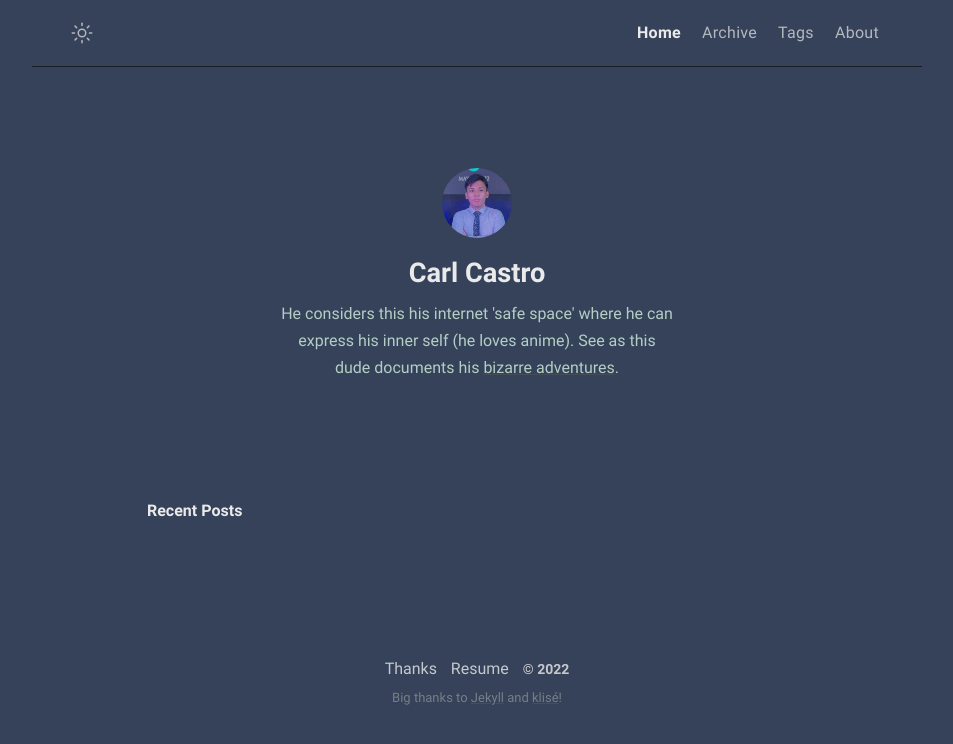
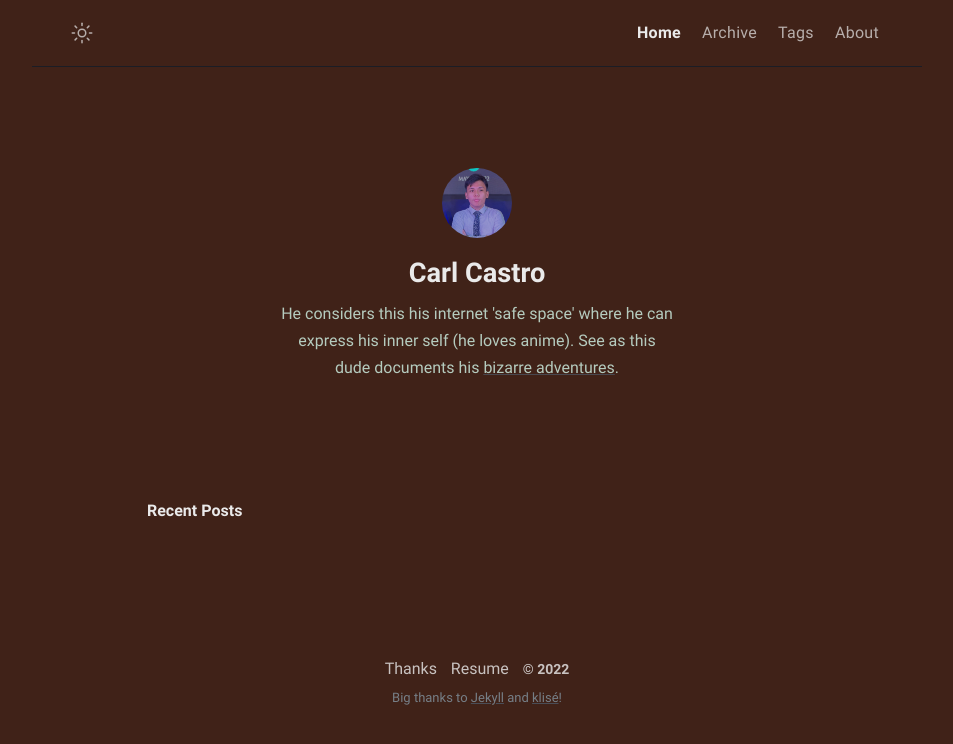
Before and after one commit to philippines69/carlcastroarchives, a Jekyll site: the page built from index.md, in a window 1280 px wide. Shown: the top 744 px of the page, without its empty margins (163-1116 px from the left). Built offline with Jekyll 4.4.1, drawn with Linux system fonts in a browser that asks for light colours.

Commit message:
Update main.scss

```diff
--- a/_sass/main.scss
+++ b/_sass/main.scss
@@ -28,7 +28,7 @@
 $dark-text-link-blue: #ECE5C7;
 $dark-text-link-blue-active: #CDC2AE;
 
-$dark-black: #354259;
+$dark-black: #402218;
 $dark-white: #eaeaea;
 $dark-light: #1b1d25;
 $dark-smoke: #4a4d56;
```
